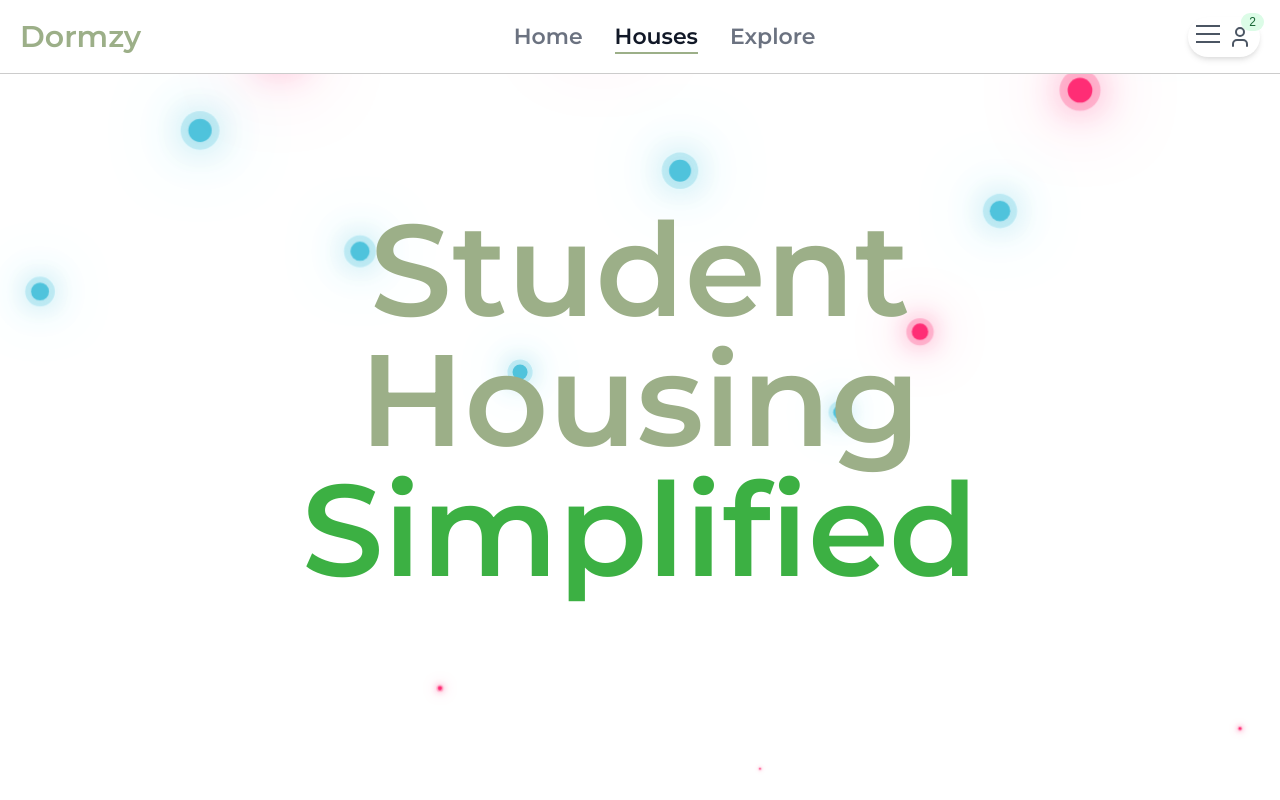
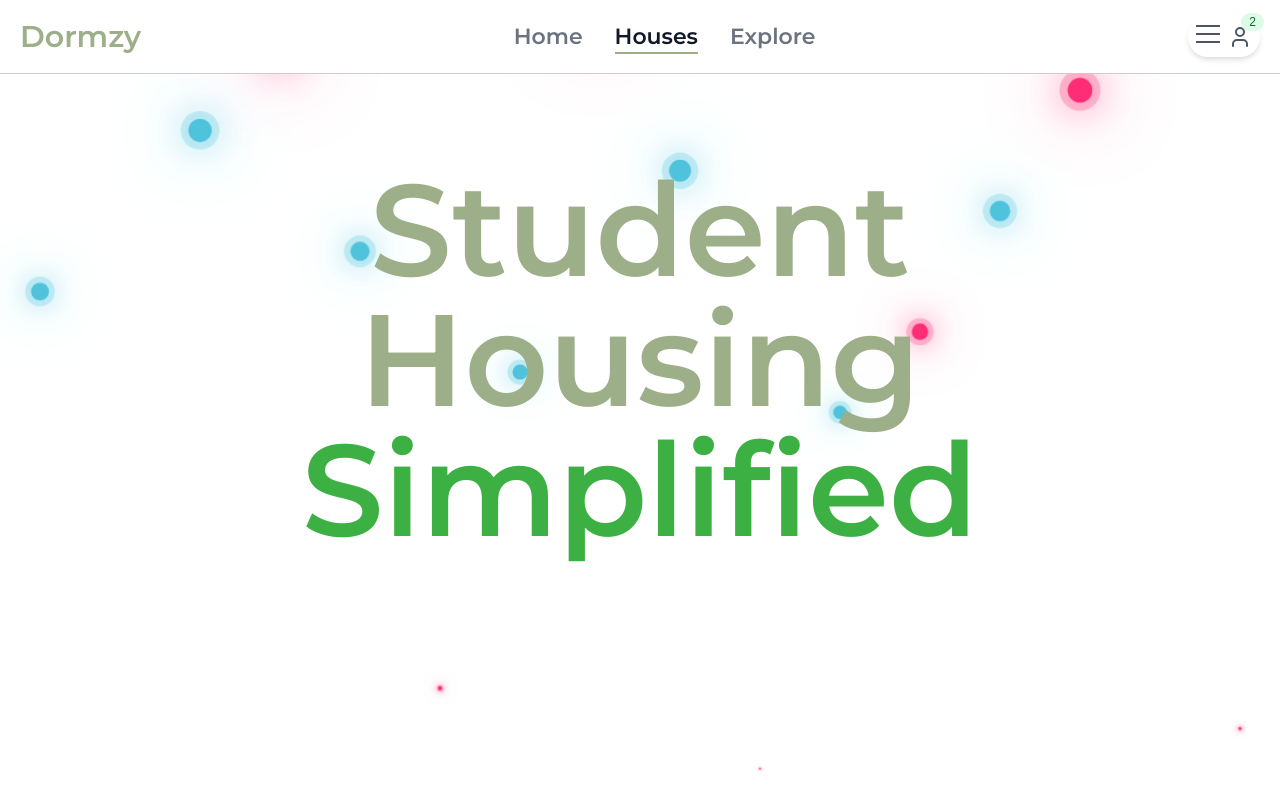
Before and after one commit to Juny7736/Dormzy, a React (Vite) app in the folder Dormzy/: page / in a window 1280 px wide. Shown: the top 800 px of the page. Built offline with nearby package versions, Linux system fonts and the light colour scheme.

Commit message:
edited the h1

```diff
--- a/Dormzy/src/HomePage/HomePage.css
+++ b/Dormzy/src/HomePage/HomePage.css
@@ -61,7 +61,7 @@ h1 {
   justify-content: center;
   align-items: center;
   flex-direction: column;
-  height: 80vh;
+  height: 70vh;
   position: relative;
   z-index: 10;
   font-family: "Montserrat";
--- a/Dormzy/src/HomePage/HomePage.tsx
+++ b/Dormzy/src/HomePage/HomePage.tsx
@@ -10,7 +10,7 @@ function HomePage() {
   useEffect(() => {
     const handleScroll = () => {
       const scrollPos = window.scrollY;
-      const index = Math.min(Math.floor(scrollPos / 125), words.length - 1);
+      const index = Math.min(Math.floor(scrollPos / 100), words.length - 1);
       setCurrentWord(words[index]);
     };
 
```
